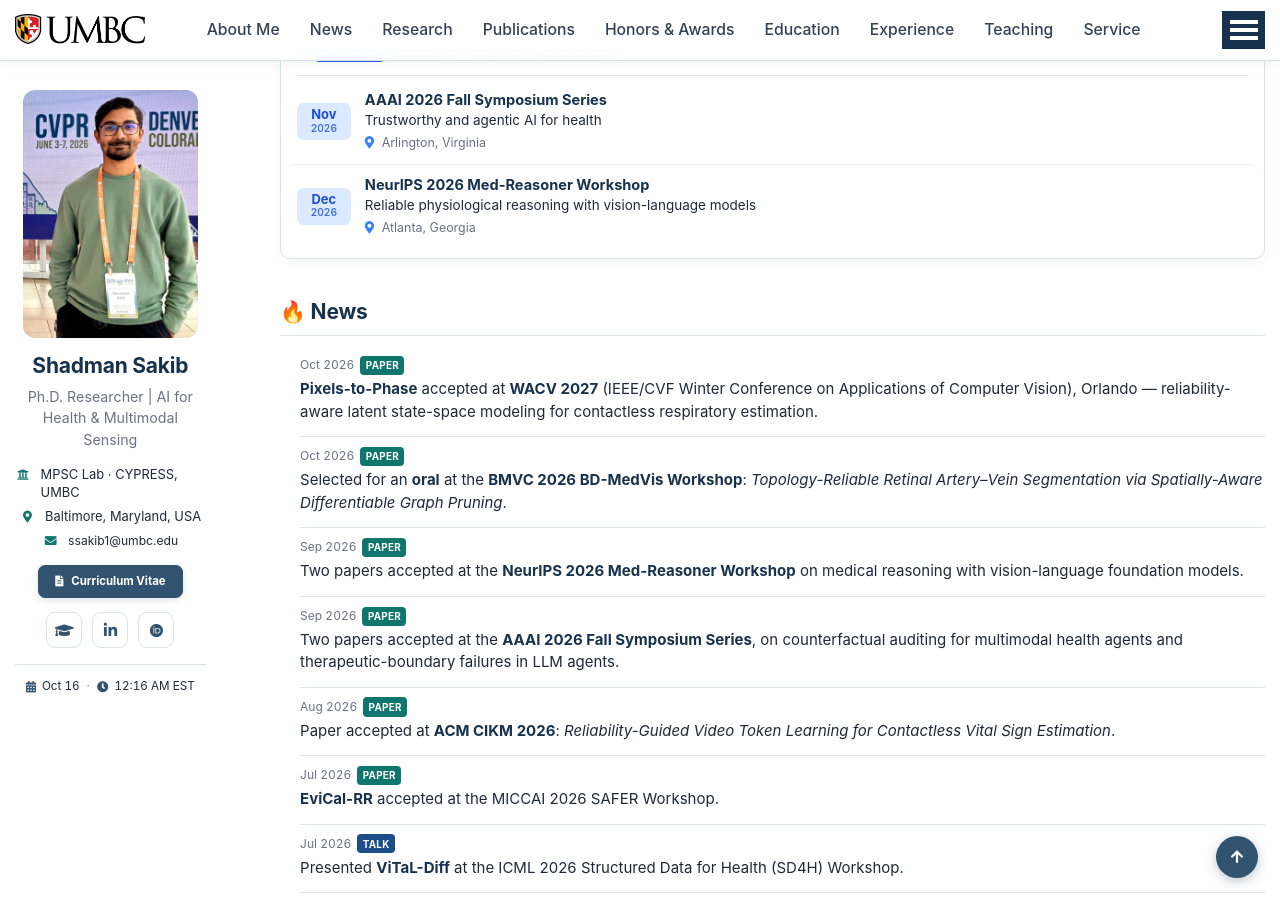
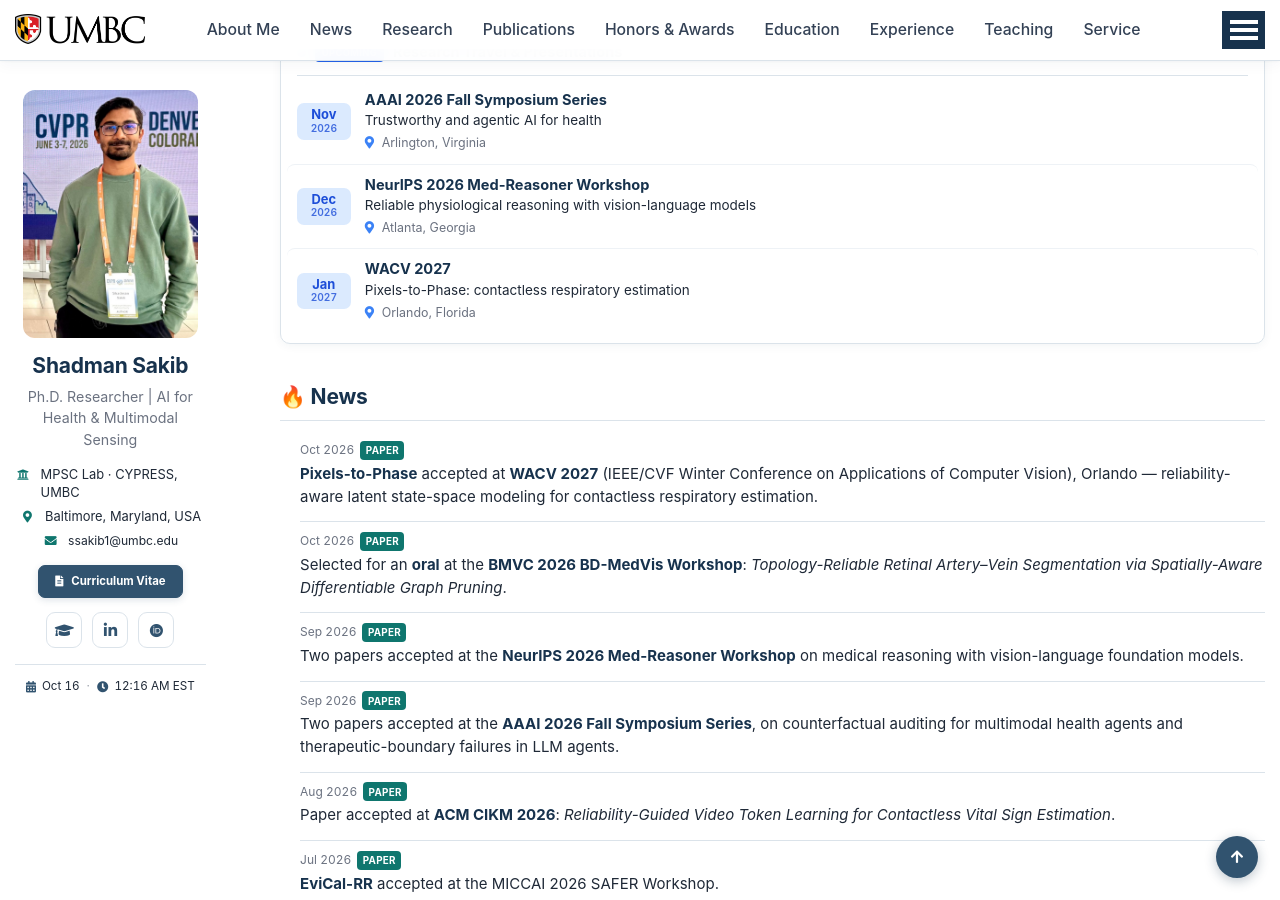
Before and after one commit to sakibshadman/sakibshadman.github.io, a Jekyll site: the page built from _pages/about.md, in a window 1280 px wide and 900 px high, scrolled down 802 px. Built offline with Jekyll 4.4.1, drawn with Linux system fonts in a browser that asks for light colours; some web fonts are replaced.

Commit message:
Add files via upload

```diff
--- a/_includes/upcoming-panel.html
+++ b/_includes/upcoming-panel.html
@@ -26,4 +26,14 @@
     <i class="fas fa-arrow-right upnext__go" aria-hidden="true"></i>
   </a>
 
+  <a class="upnext" href="https://wacv.thecvf.com/Conferences/2027" target="_blank" rel="noopener">
+    <span class="upnext__when"><span class="upnext__mon">Jan</span><span class="upnext__yr">2027</span></span>
+    <span class="upnext__body">
+      <span class="upnext__venue">WACV 2027</span>
+      <span class="upnext__what">Pixels-to-Phase: contactless respiratory estimation</span>
+      <span class="upnext__where"><i class="fas fa-map-marker-alt" aria-hidden="true"></i> Orlando, Florida</span>
+    </span>
+    <i class="fas fa-arrow-right upnext__go" aria-hidden="true"></i>
+  </a>
+
 </div>
```
